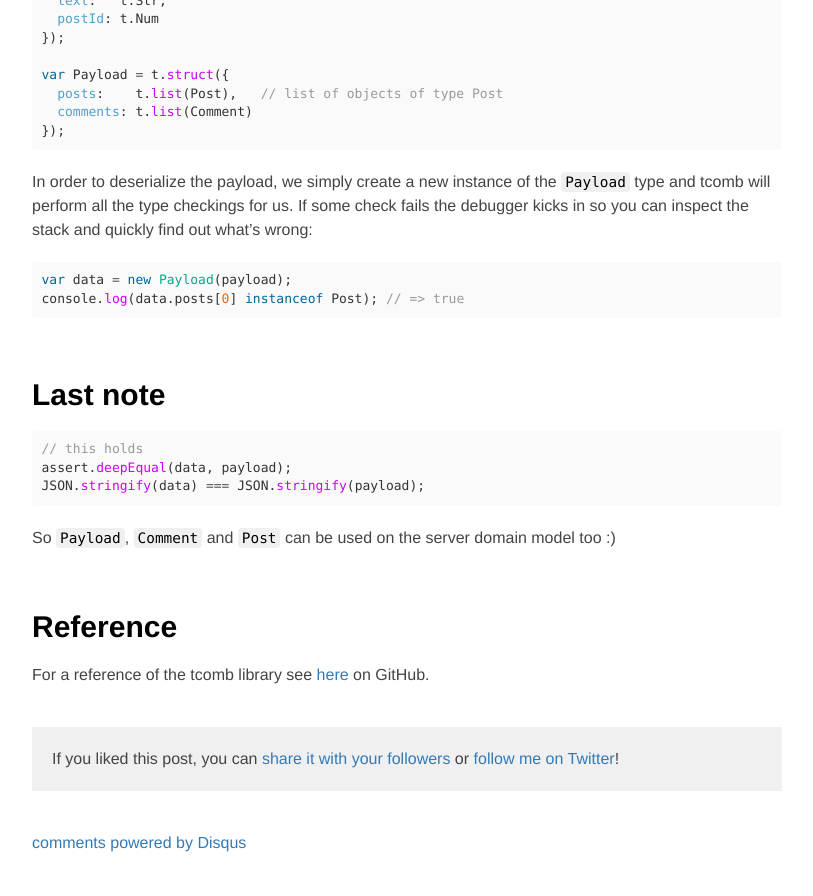
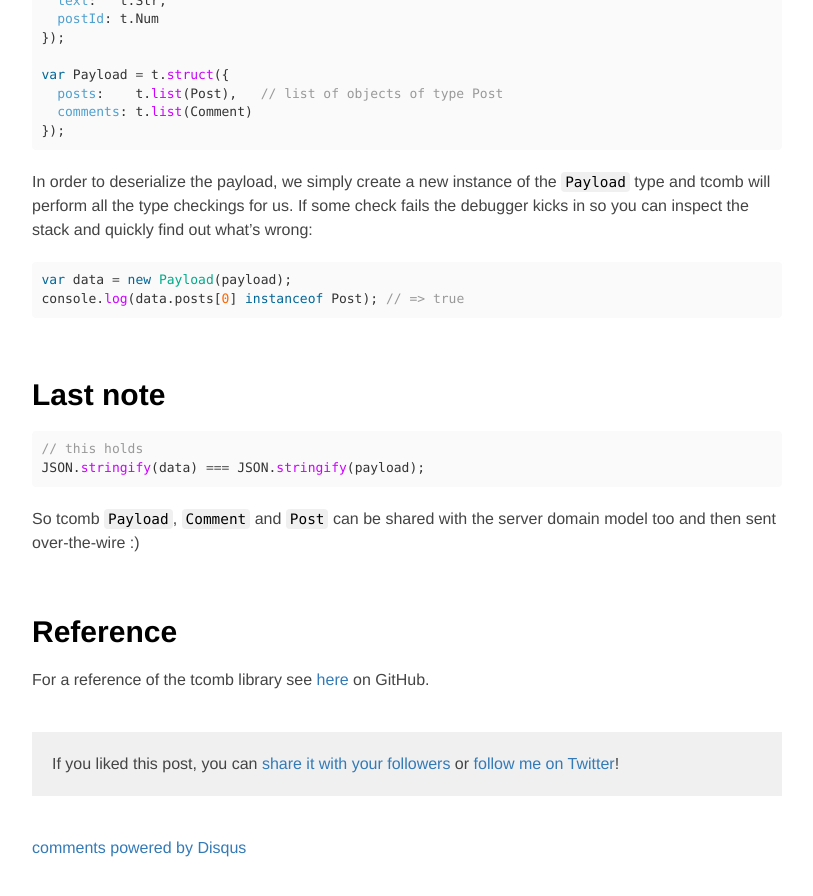
Before and after one commit to gcanti/gcanti.github.io, a Jekyll site: the page built from _posts/2014-09-12-json-deserialization-into-an-object-model.md, in a window 1280 px wide and 900 px high, scrolled down 2445 px. Shown: the top 896 px of the window, without its empty margins (233-1046 px from the left). Built offline with Jekyll 4.4.1, drawn with Linux system fonts in a browser that asks for light colours; nearby versions of some CDN libraries; Markdown is read by kramdown in place of the engine named in the settings; comment, search, counter and statistics services are not loaded.

Commit message:
added over-the-wire

````diff
--- a/_posts/2014-09-12-json-deserialization-into-an-object-model.md
+++ b/_posts/2014-09-12-json-deserialization-into-an-object-model.md
@@ -123,11 +123,10 @@ console.log(data.posts[0] instanceof Post); // => true
 
 ```js
 // this holds
-assert.deepEqual(data, payload);
 JSON.stringify(data) === JSON.stringify(payload);
 ```
 
-So `Payload`, `Comment` and `Post` can be used on the server domain model too :)
+So tcomb `Payload`, `Comment` and `Post` can be shared with the server domain model too and then sent over-the-wire :)
 
 ## Reference
 
````
